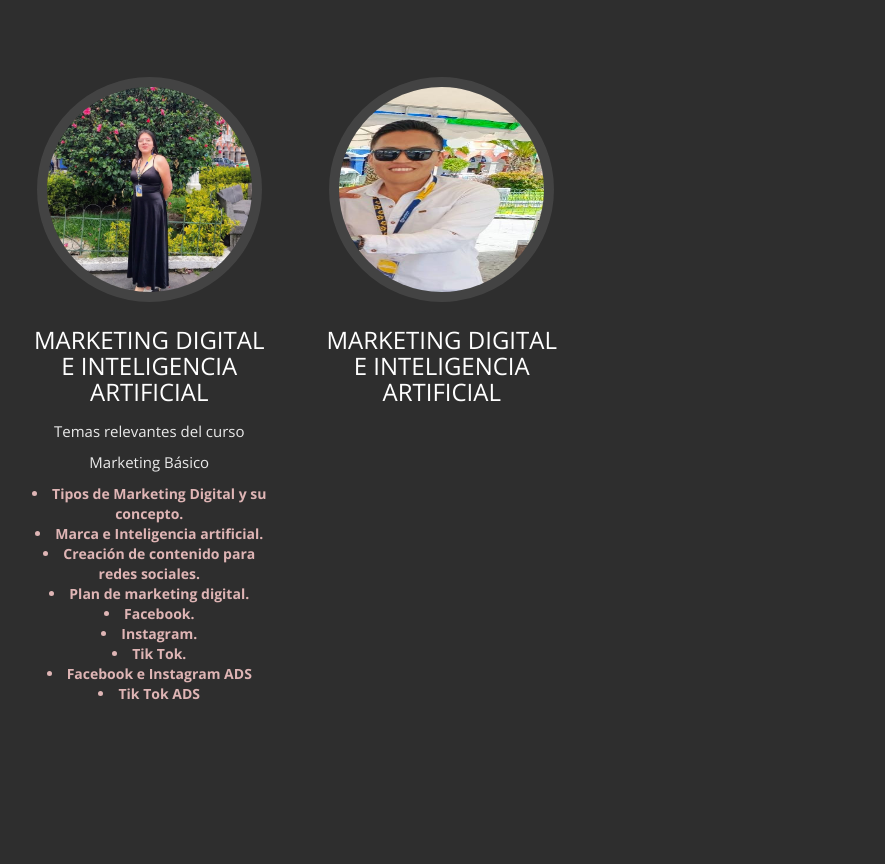
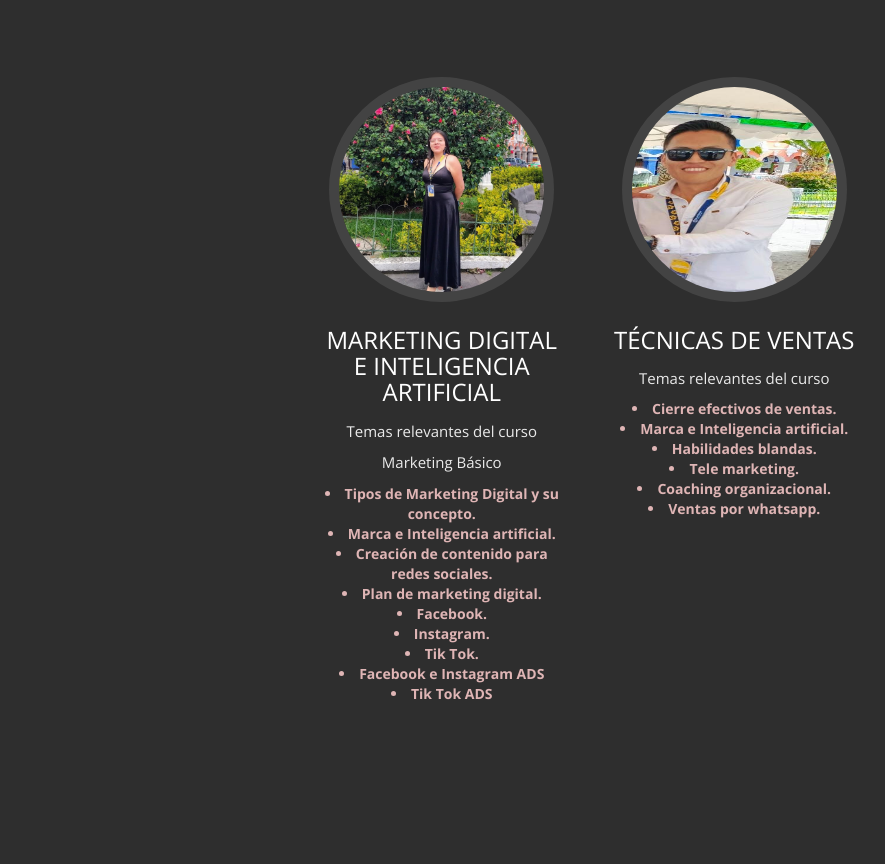
Before and after one commit to DiegoLema13/pWeb-capacitacionEmprendimiento, a plain HTML site: page index.html in a window 1280 px wide. Shown: the part 2539-3403 px from the top of the page, without its empty margins (52-937 px from the left). Drawn offline with nearby package versions, Linux system fonts and the light colour scheme; files whose address does not match are found by name.

Commit message:
Actualizacion seccion capacitaciones

```diff
--- a/index.html
+++ b/index.html
@@ -180,10 +180,24 @@
             <p>Descubre el mundo de la manufactura textil y adquiere las habilidades clave para transformar materias primas en productos de calidad. En este curso aprenderás técnicas, procesos y herramientas fundamentales para emprender o trabajar en la industria textil de forma eficiente y profesional.</p>
           </div>
         </div>
+
+
         <div class="col-md-10 col-md-offset-1 section-title text-center">
         <h2>Capacitadores</h2>
         <hr>
         </div>
+
+         <div class="col-md-3 text-center">
+          <div class="service-media">  </div>
+          <div class="service-desc">
+            <h3></h3>
+      <p></p>
+            <p></p>
+
+
+          </div>
+        </div>
+
         <div class="col-md-3 text-center">
           <div class="service-media"> <img src="img/capacitadores/profMarketing.jpeg" alt=" "> </div>
           <div class="service-desc">
@@ -202,13 +216,20 @@
 
           </div>
         </div>
+
+
         <div class="col-md-3 text-center">
           <div class="service-media"> <img src="img/capacitadores/profVentas.jpeg" alt=" "> </div>
           <div class="service-desc">
-            <h3>MARKETING DIGITAL E INTELIGENCIA ARTIFICIAL </h3>
+            <h3>TÉCNICAS DE VENTAS </h3>
+            <p>Temas relevantes del curso </p>
 
-
-
+  <li><strong>Cierre efectivos de ventas.</strong></li>
+  <li><strong>Marca e Inteligencia artificial.</strong></li>
+  <li><strong>Habilidades blandas.</strong></li>
+   <li><strong>Tele marketing.</strong></li>
+    <li><strong>Coaching organizacional.</strong></li>
+    <li><strong>Ventas por whatsapp.</strong></li>
           </div>
         </div>
 
```
